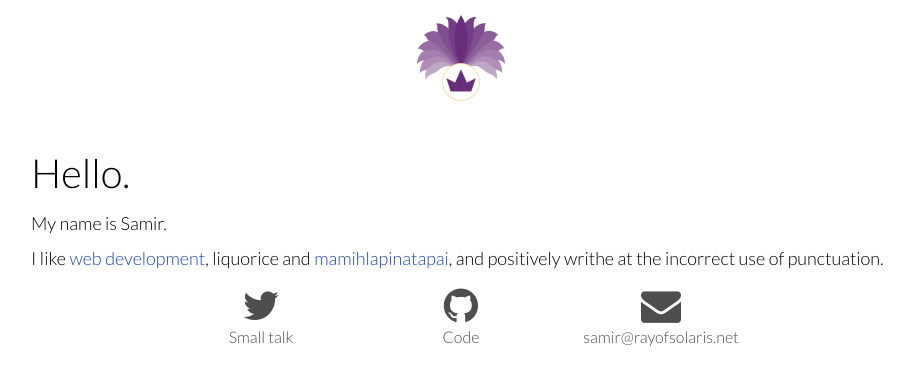
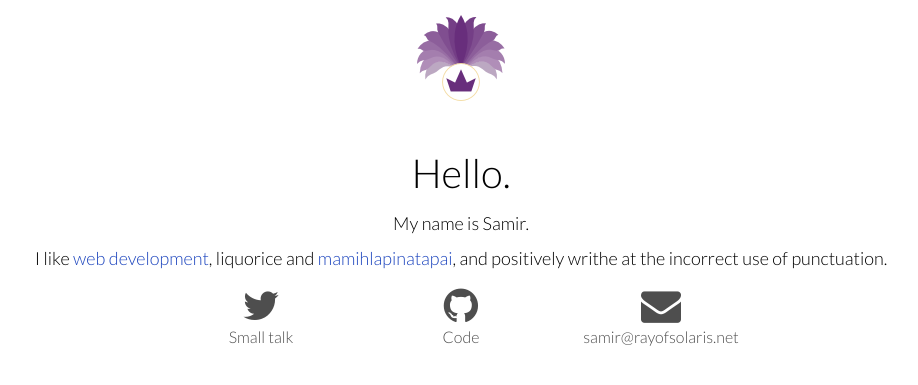
Before and after one commit to solarissmoke/solarissmoke.github.io, a Jekyll site: the page built from index.html, in a window 1280 px wide. Shown: the top 385 px of the page, without its empty margins (179-1097 px from the left). Built offline with Jekyll 4.4.1, drawn with Linux system fonts in a browser that asks for light colours; nearby versions of some CDN libraries; the list of posts is cut into pages by our own code.

Commit message:
Clean up some more CSS.

```diff
--- a/css/main.css
+++ b/css/main.css
@@ -17,15 +17,17 @@ a:hover {
     color: #06F;
     text-decoration: underline
 }
-
-#content .profiles {
+.center {
+    text-align: center;
+}
+.profiles {
     margin: 0;
     padding: 0;
     display: block;
     margin: 0 auto;
     text-align: center;
 }
-#content .profiles li {
+.profiles li {
     list-style: none;
     display: inline-block;
     font-size: 40px;
@@ -48,7 +50,7 @@ a:hover {
 
 #content {margin: 10px auto 30px; max-width: 860px; padding: 10px 5px}
 
-h1, h1>a, h1>a:hover, h2, h3, h4 {
+h1, h1>a, h1>a:hover {
     font-size: 30px;
     text-align: center;
     color: #900;
@@ -57,18 +59,15 @@ h1, h1>a, h1>a:hover, h2, h3, h4 {
     font-weight: 300;
 }
 h1 {font-size: 30px; margin-top: 0.5em}
-h2 {font-size: 26px}
-h3 {font-size: 22px}
 
 p {margin: 10px 0; line-height: 1.4}
 img {vertical-align: middle; margin: 5px 0}
 small {font-size:0.8em, color: #666}
 small a {color: #76F}
-input, textarea, select {font-family: inherit; color: #222; border:1px solid #888; border-radius: 5px; background: #FAFAFA; box-shadow: inset #CCC 0 0 2px}
-input, textarea, label, select {vertical-align:middle; padding: 5px}
-input:focus,textarea:focus {background: #FFF; box-shadow: #AAA 0 0 8px}
+input, select {font-family: inherit; color: #222; border:1px solid #888; border-radius: 5px; background: #FAFAFA; box-shadow: inset #CCC 0 0 2px}
+input, label, select {vertical-align:middle; padding: 5px}
+input:focus {background: #FFF; box-shadow: #AAA 0 0 8px}
 
 input[type="submit"] {border:1px solid #888; border-top:none; border-left: none}
 input[type="submit"]:hover {background: #D2C0D8; cursor: pointer}
 input[type="submit"]:active {border:1px solid #888; border-bottom:none; border-right: none}
-input:disabled {color: #CCC}
```
